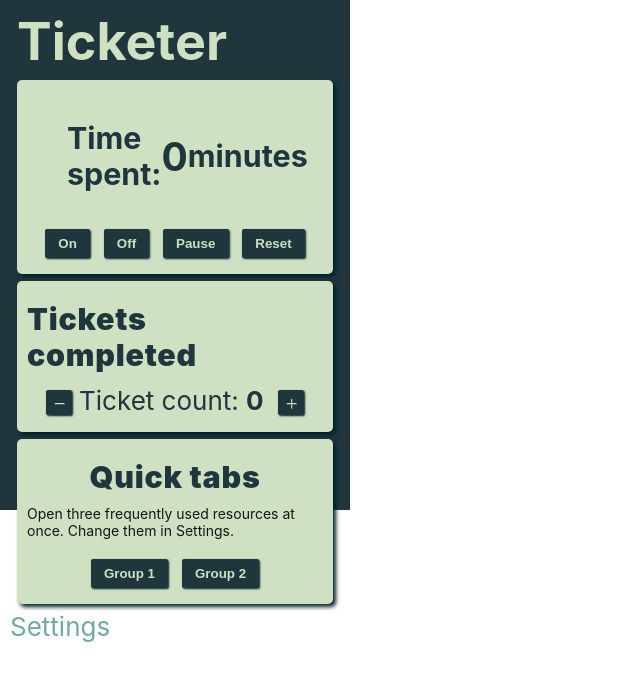
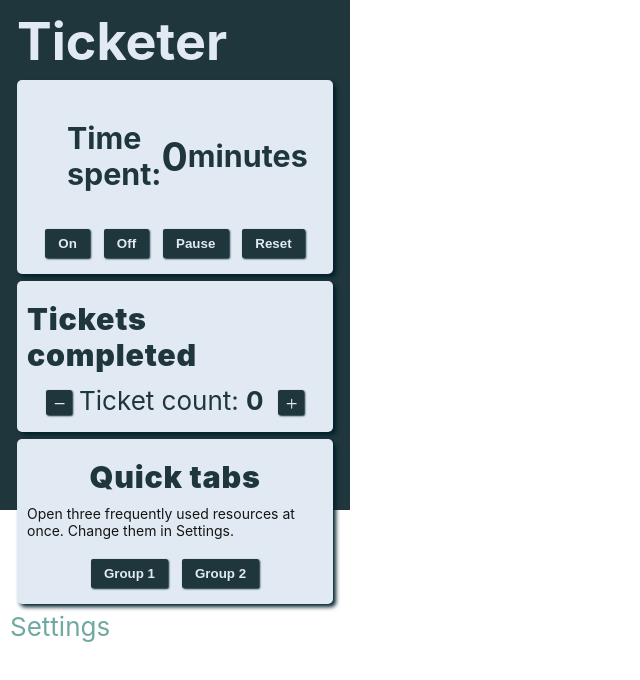
Before and after one commit to sandypockets/ticketer, a React (Create React App) app: page / in a window 1280 px wide. Shown: the top 680 px of the page, without its empty margins (0-640 px from the left). Built offline with nearby package versions, Linux system fonts and the light colour scheme.

Commit message:
Update colours

```diff
--- a/src/main.css
+++ b/src/main.css
@@ -1,6 +1,6 @@
 :root {
     --primaryColor: #1F363D;
-    --secondaryColor: #CFE0C3;
+    --secondaryColor: #e1eaf3;
     --primaryAccent: #70A9A1;
     --black: #151515;
     /* Purple Pink */
```
